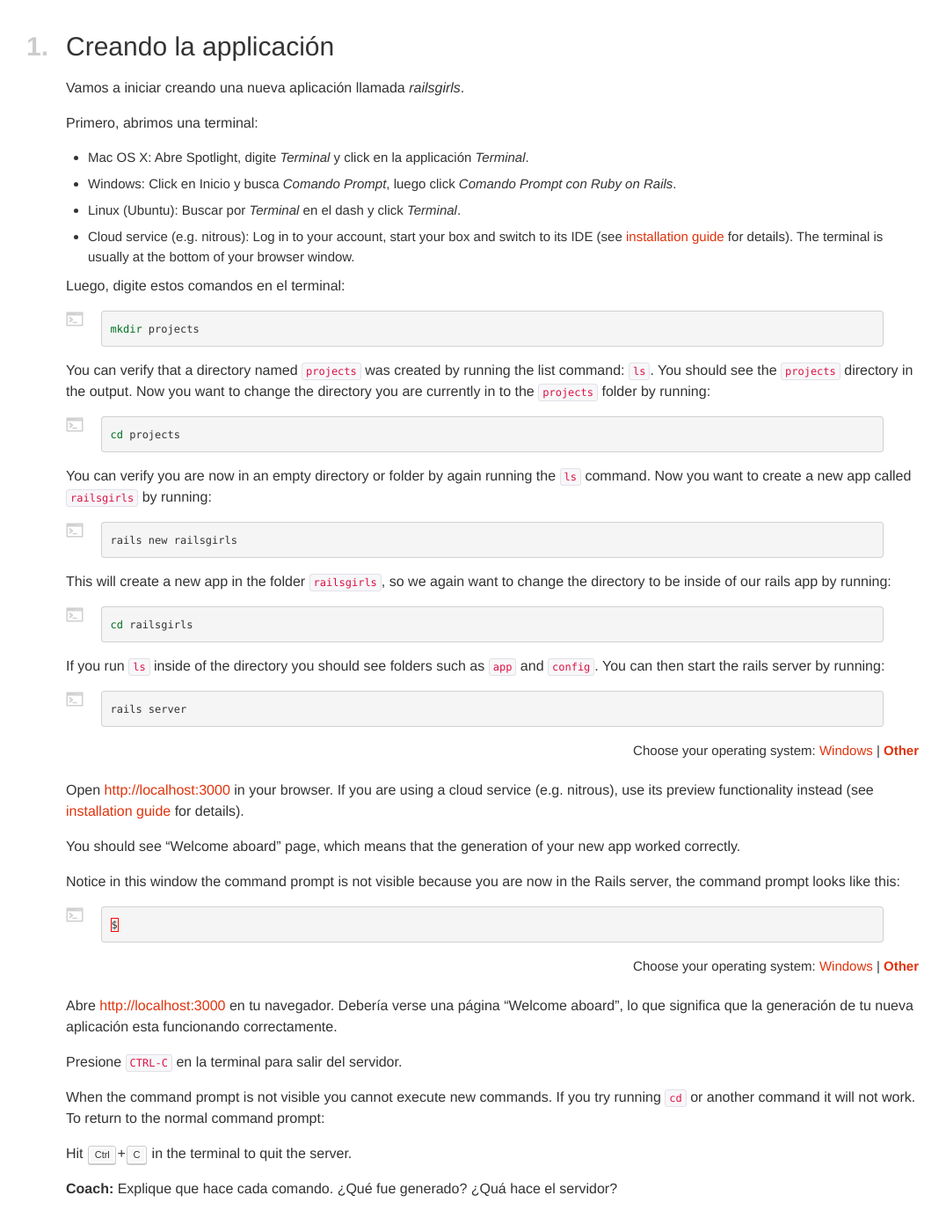
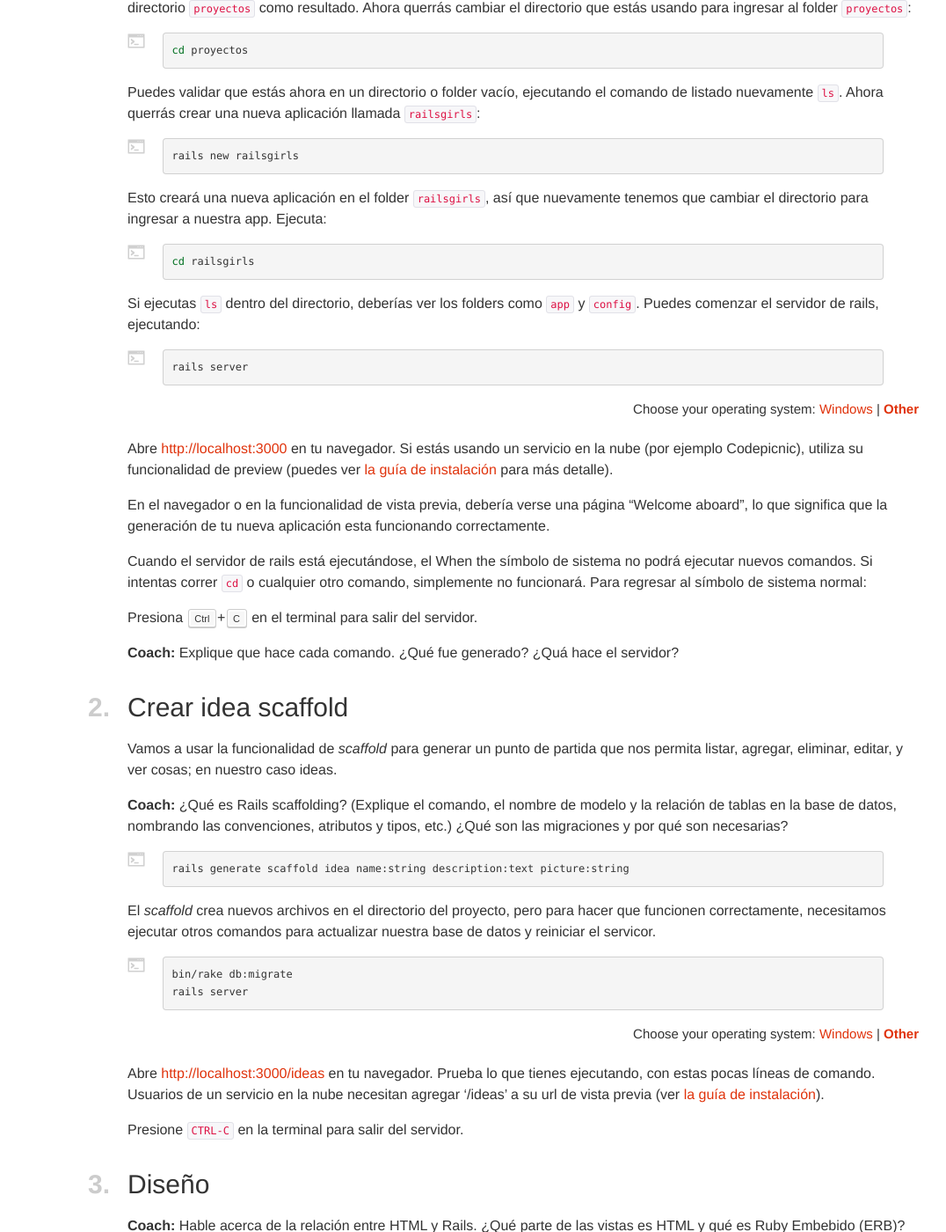
Before and after one commit to railsgirls/guides.railsgirls.com, a Jekyll site: the page built from _posts/2012-04-18-app.markdown, in a window 1280 px wide and 1400 px high, scrolled down 1315 px. Shown: the whole window at 88% size, without its empty margins (10-1086 px from the left). Built offline with Jekyll 4.4.1, drawn with Linux system fonts in a browser that asks for light colours; nearby versions of some CDN libraries; some of the changed text lies outside the part shown.

Commit message:
Review de la guia de la app Idea

````diff
--- a/_posts/2012-04-18-app.markdown
+++ b/_posts/2012-04-18-app.markdown
@@ -15,41 +15,22 @@ permalink: app
 
 <div class="indent" markdown="1">
 
-<h3><i class="icon-text-editor">&nbsp;</i></h3>
-### Editor de Texto
+<i class="icon-text-editor">&nbsp;</i> **Editor de Texto**
 
-[Sublime Text](http://www.sublimetext.com), [Komodo Edit](http://www.activestate.com/komodo-edit), Vim, Emacs, y Gedit son ejemplos de editors de textos que podrás usar para escribir código y editar archivos.
+[Atom](https://atom.io/), [Sublime Text](http://www.sublimetext.com), Vim, Emacs, y Gedit son ejemplos de editores de textos que podrás usar para escribir código y editar archivos.
 
-<h3><i class="icon-prompt">&nbsp;</i></h3>
-### Terminal (Conocido como Command Prompt en Windows)
+<h3><i class="icon-prompt">&nbsp;</i></h3> **Terminal**
+
+(Conocido como Command Prompt en Windows)
 Es el lugar donde inicias el servidor Rails y ejecutas comandos.
 
-<h3><i class="icon-browser">&nbsp;</i></h3>
-### Navegador web
+<h3><i class="icon-browser">&nbsp;</i></h3> **Navegador web**
+
 (Firefox, Safari, Chrome) para vizualizar tu aplicación.
-=======
 
-### Text Editor
+### Importante
 
-* [Atom](https://atom.io/), [Sublime Text](http://www.sublimetext.com),  Vim and Emacs are examples of text editors your can use for writing code and editing files.
-
-<h3><i class="icon-prompt">&nbsp;</i></h3>
-
-### Terminal (known as Command Prompt on Windows)
-
-* Where you start the rails server and run commands.
-
-<h3><i class="icon-browser">&nbsp;</i></h3>
-
-### Web browser
-
-* (Firefox, Safari, Chrome) for viewing your application.
-
-</div>
-
-### Important
-
-It is important that you select the instructions specific to your operating system - the commands you need to run on a Windows computer are slightly different to Mac or Linux. If you're having trouble check the Operating System switcher at the bottom of the commands. In case you're using a cloud service (e.g. nitrous), you need to run the Linux commands even if you are on a Windows computer.
+Es importante que selecciones las instrucciones específicas a tu sistema operativo. Los comandos que necesitas correr en una computadora de Windows son un poco diferentes de Mac o Linux. Si tienes problemas, revisa el Sistema Operativo al final de cada uno de los comandos. En el caso que estés usando un servicio de nubes, necesitas correr el comando Linux aún si estás en una computadora Windows.
 
 ## *1.*Creando la applicación
 
@@ -61,26 +42,27 @@ Primero, abrimos una terminal:
 * Mac OS X: Abre Spotlight, digite *Terminal* y click en la applicación *Terminal*.
 * Windows: Click en Inicio y busca *Comando Prompt*, luego click *Comando Prompt con Ruby on Rails*.
 * Linux (Ubuntu): Buscar por *Terminal* en el dash y click *Terminal*.
-* Cloud service (e.g. nitrous): Log in to your account, start your box and switch to its IDE (see [installation guide](/install#using-a-cloud-service) for details). The terminal is usually at the bottom of your browser window.
+* Servicio en la nube (por ejemplo: Codepicnic): Ingresa a tu cuenta, abre tu consola, en la vista de código (lee [la guía de instalación](/install#using-a-cloud-service) para más detalle).
 
 Luego, digite estos comandos en el terminal:
 
 <div class="os-specific">
   <div class="nix">
 {% highlight sh %}
-mkdir projects
+mkdir proyectos
+{% endhighlight %}
+
+<div>
+
+<p>Puedes validar que un directorio llamado <code>proyectos</code> ha sido creado ejecutando el comando de listado: <code>ls</code>. Puedes ver que el directorio <code>proyectos</code> como resultado. Ahora querrás cambiar el directorio que estás usando para ingresar al folder <code>proyectos</code>:</p>
+    </div>
+
+{% highlight sh %}
+cd proyectos
 {% endhighlight %}
 
     <div>
-<p>You can verify that a directory named <code>projects</code> was created by running the list command: <code>ls</code>. You should see the <code>projects</code> directory in the output. Now you want to change the directory you are currently in to the <code>projects</code> folder by running:</p>
-    </div>
-
-{% highlight sh %}
-cd projects
-{% endhighlight %}
-
-    <div>
-<p>You can verify you are now in an empty directory or folder by again running the <code>ls</code> command. Now you want to create a new app called <code>railsgirls</code> by running:</p>
+<p>Puedes validar que estás ahora en un directorio o folder vacío, ejecutando el comando de listado nuevamente <code>ls</code>. Ahora querrás crear una nueva aplicación llamada  <code>railsgirls</code>:</p>
     </div>
 
 {% highlight sh %}
@@ -88,7 +70,7 @@ rails new railsgirls
 {% endhighlight %}
 
     <div>
-<p>This will create a new app in the folder <code>railsgirls</code>, so we again want to change the directory to be inside of our rails app by running:</p>
+<p>Esto creará una nueva aplicación en el folder <code>railsgirls</code>, así que nuevamente tenemos que cambiar el directorio para ingresar a nuestra app. Ejecuta:</p>
     </div>
 
 {% highlight sh %}
@@ -96,7 +78,7 @@ cd railsgirls
 {% endhighlight %}
 
     <div>
-<p>If you run <code>ls</code> inside of the directory you should see folders such as <code>app</code> and <code>config</code>. You can then start the rails server by running:</p>
+<p>Si ejecutas <code>ls</code> dentro del directorio, deberías ver los folders como <code>app</code> y <code>config</code>. Puedes comenzar el servidor de rails, ejecutando:</p>
     </div>
 
 {% highlight sh %}
@@ -106,22 +88,22 @@ rails server
 
   <div class="win">
 {% highlight sh %}
-mkdir projects
+mkdir proyectos
 {% endhighlight %}
 
     <div>
-<p>You can verify that a directory named <code>projects</code> was created by running the list command: <code>dir</code>. You should see the <code>projects</code> directory in the output. Now you want to change the directory you are currently in to the <code>projects</code> folder by running:</p>
+<p>Puedes validar que un directorio llamado <code>proyectos</code> ha sido creado ejecutando el comando de listado: <code>dir</code>. Debes de poder ver el directorio <code>proyectos</code> en el resultado. Ahora quieres cambiar el directorio en el que actualmente te encuentras al folder de <code>proyectos</code>, ejecutando:</p>
     </div>
 
 {% highlight sh %}
-cd projects
+cd proyectos
 rails new railsgirls
 cd railsgirls
 rails server
 {% endhighlight %}
 
     <div>
-<p>You can verify you are now in an empty directory or folder by again running the <code>dir</code> command. Now you want to create a new app called <code>railsgirls</code> by running:</p>
+<p>Puedes validar que estás ahora en un directorio o folder vacío, ejecutando el comando de listado nuevamente <code>dir</code>. Ahora querrás crear una nueva aplicación llamada  <code>railsgirls</code>:</p>
     </div>
 
 {% highlight sh %}
@@ -129,7 +111,7 @@ rails new railsgirls
 {% endhighlight %}
 
     <div>
-<p>This will create a new app in the folder <code>railsgirls</code>, so we again want to change the directory to be inside of our rails app by running:</p>
+<p>Esto creará una nueva aplicación en el folder <code>railsgirls</code>, así que nuevamente tenemos que cambiar el directorio para ingresar a nuestra app. Ejecuta:</p>
     </div>
 
 {% highlight sh %}
@@ -137,7 +119,7 @@ cd railsgirls
 {% endhighlight %}
 
     <div>
-<p>If you run <code>dir</code> inside of the directory you should see folders such as <code>app</code> and <code>config</code>. You can then start the rails server by running:</p>
+<p>Si ejecutas <code>dir</code> dentro del directorio, deberías ver los folders como <code>app</code> y <code>config</code>. Puedes comenzar el servidor de rails, ejecutando:</p>
     </div>
 
 {% highlight sh %}
@@ -146,39 +128,20 @@ rails server
   </div>
 </div>
 
-Open <http://localhost:3000> in your browser. If you are using a cloud service (e.g. nitrous), use its preview functionality instead (see [installation guide](/install#using-a-cloud-service) for details).
+Abre [http://localhost:3000](http://localhost:3000) en tu navegador. Si estás usando un servicio en la nube (por ejemplo Codepicnic), utiliza su funcionalidad de preview (puedes ver [la guía de instalación](/install#using-a-cloud-service) para más detalle).
 
-You should see "Welcome aboard" page, which means that the generation of your new app worked correctly.
+En el navegador o en la funcionalidad de vista previa, debería verse una página "Welcome aboard", lo que significa que la generación de tu nueva aplicación esta funcionando correctamente.
 
-Notice in this window the command prompt is not visible because you are now in the Rails server, the command prompt looks like this:
+Cuando el servidor de rails está ejecutándose, el When the símbolo de sistema no podrá ejecutar nuevos comandos. Si intentas correr `cd` o cualquier otro comando, simplemente no funcionará. Para regresar al símbolo de sistema normal:
 
-<div class="os-specific">
-  <div class="nix">
-{% highlight sh %}
-$
-{% endhighlight %}
-  </div>
-  <div class="win">
-{% highlight sh %}
->
-{% endhighlight %}
-  </div>
-</div>
-
-Abre [http://localhost:3000](http://localhost:3000) en tu navegador. Debería verse una página "Welcome aboard", lo que significa que la generación de tu nueva aplicación esta funcionando correctamente.
-
-Presione `CTRL-C` en la terminal para salir del servidor.
-
-When the command prompt is not visible you cannot execute new commands. If you try running `cd` or another command it will not work. To return to the normal command prompt:
-
-Hit <kbd>Ctrl</kbd>+<kbd>C</kbd> in the terminal to quit the server.
+Presiona <kbd>Ctrl</kbd>+<kbd>C</kbd> en el terminal para salir del servidor.
 
 **Coach:** Explique que hace cada comando. ¿Qué fue generado? ¿Quá hace el servidor?
 
 
 ## *2.*Crear idea scaffold
 
-Vamos a usar la funcionalidad de scaffold para generar un punto de partida que nos permita listar, agregar, eliminar, editar, y ver cosas; en nuestro caso ideas.
+Vamos a usar la funcionalidad de *scaffold* para generar un punto de partida que nos permita listar, agregar, eliminar, editar, y ver cosas; en nuestro caso ideas.
 
 **Coach:** ¿Qué es Rails scaffolding? (Explique el comando, el nombre de modelo y la relación de tablas en la base de datos, nombrando las convenciones, atributos y tipos, etc.) ¿Qué son las migraciones y por qué son necesarias?
 
@@ -186,7 +149,7 @@ Vamos a usar la funcionalidad de scaffold para generar un punto de partida que n
 rails generate scaffold idea name:string description:text picture:string
 {% endhighlight %}
 
-The scaffold creates new files in your project directory, but to get it to work properly we need to run a couple of other commands to update our database and restart the server.
+El *scaffold* crea nuevos archivos en el directorio del proyecto, pero para hacer que funcionen correctamente, necesitamos ejecutar otros comandos para actualizar nuestra base de datos y reiniciar el servicor.
 
 <div class="os-specific">
   <div class="nix">
@@ -198,23 +161,15 @@ rails server
 
   <div class="win">
 {% highlight sh %}
-rails generate scaffold idea name:string description:text picture:string
-rake db:migrate
 ruby bin/rake db:migrate
 rails server
 {% endhighlight %}
   </div>
 </div>
 
-Abre [http://localhost:3000/ideas](http://localhost:3000/ideas) en tu navegador. Prueba lo que tienes ejecutando, con estas pocas líneas de comando.
+Abre [http://localhost:3000/ideas](http://localhost:3000/ideas) en tu navegador. Prueba lo que tienes ejecutando, con estas pocas líneas de comando. Usuarios de un servicio en la nube necesitan agregar '/ideas' a su url de vista previa (ver [la guía de instalación](/install#using-a-cloud-service)).
 
 Presione `CTRL-C` en la terminal para salir del servidor.
-
-Open <http://localhost:3000/ideas> in your browser. Cloud service (e.g. nitrous) users need to append '/ideas' to their preview url instead (see [installation guide](/install#using-a-cloud-service)).
-
-Click around and test what you got by running these few command-line commands.
-
-Hit <kbd>Ctrl</kbd>+<kbd>C</kbd> to quit the server again when you've clicked around a little.
 
 ## *3.*Diseño
 
@@ -231,8 +186,8 @@ Abre `app/views/layouts/application.html.erb` en tu editor de texto y encima de
 incluya
 
 {% highlight erb %}
-<link rel="stylesheet" href="//railsgirls.com/assets/bootstrap.css">
-<link rel="stylesheet" href="//railsgirls.com/assets/bootstrap-theme.css">
+<link rel="stylesheet" href="http://railsgirls.com/assets/bootstrap.css">
+<link rel="stylesheet" href="http://railsgirls.com/assets/bootstrap-theme.css">
 {% endhighlight %}
 
 y reemplace
@@ -300,16 +255,12 @@ rails server
 
 Ahora refresque el navegador para ver qué fue cambiado. Además puedes cambiar el HTML & CSS libremente.
 
-Now make sure you saved your files and refresh the browser to see what was changed. You can also change the HTML & CSS further.
-
-In case your Terminal shows you an error message that *sort of* implies there is something wrong with your JavaScript or CoffeeScript, install [nodejs](http://nodejs.org/download/). This issue should not appear when you've used the RailsInstaller (but when you've installed Rails via ```gem install rails```).
+En caso que tu terminal muestre un mensaje de error que *de alguna manera* implique que hay algo malo con tu JavaScript o CoffeeScript, instala [nodejs](http://nodejs.org/download/). Este problema no debería aparecer cuando has usado el RailsInstaller, pero cuando has instalado Rails via ```gem install rails```).
 
 **Coach:** Hable un poco acerca de CSS y layouts.
 
 
-## Paso 4: Agregando subida de imagenes
-
-## *4.*Adding picture uploads
+## *4.*Agregando subida de imagenes
 
 Necesitamos instalar una pieza de sotfware para nuestra subida de imagenes en Rails.
 
@@ -327,16 +278,13 @@ gem 'carrierwave'
 
 **Coach:** Explique qué son las librerias y por qué son muy útiles. Describe qué es el software open source.
 
+Si el servidor está corriendo. Presione <kbd>Ctrl</kbd>+<kbd>C</kbd> para cerrarlo.
+
 En la terminal ejecute:
-Hit <kbd>Ctrl</kbd>+<kbd>C</kbd> in the terminal to quit the server.
-
-In the terminal run:
 
 {% highlight sh %}
 bundle
 {% endhighlight %}
-
-En este punto necesitamos **reiniciar el proceso del servidor Rails** en la terminal. Es necesario para que la aplicación cargue la libreria adicionada.
 
 Ahora podemos generar el código para el manejo de uploads. En la terminal ejecutar:
 
@@ -344,17 +292,11 @@ Ahora podemos generar el código para el manejo de uploads. En la terminal ejecu
 rails generate uploader Picture
 {% endhighlight %}
 
-<<<<<<< HEAD
+Por favor reinicia el servidor de rails ahora.
+
+Nota: Algunas personas podrían estar usando una segunda terminal para correr el servidor de rails continuamente. Si es así, necesitas **reiniciar el proceso del servidor Rails** ahora. Esto es necesario para que la aplicación pueda cargar la librería.
+
 Abre `app/models/idea.rb` y debajo de la línea
-=======
-Please start the rails server now.
-
-Note: Some people might be using a second terminal to run the rails server continuously.
-If so you need to **restart the Rails server process** now.
-This is needed for the app to load the added library.
-
-Open `app/models/idea.rb` and under the line
->>>>>>> 5d6cda4fa8e5afb4858c87bc42efc90277e81278
 
 {% highlight ruby %}
 class Idea < ActiveRecord::Base
@@ -378,25 +320,23 @@ a
 <%= f.file_field :picture %>
 {% endhighlight %}
 
-<<<<<<< HEAD
-En tu navegador, agregar nueva idea con una imagen. Cuando cargas una imagen no se ve bien, porque te muestra sólo la ruta del archivo, Así que vamos arreglar eso.
-=======
-Sometimes, you might get an *TypeError: can't cast ActionDispatch::Http::UploadedFile to string*.
+A veces, podrías obtener el error *TypeError: can't cast ActionDispatch::Http::UploadedFile to string*.
 
-If this happens, in file `app/views/ideas/_form.html.erb` change the line
+Si esto sucede, en el archivo
+
+`app/views/ideas/_form.html.erb` cambia la línea
 
 {% highlight erb %}
 <%= form_for(@idea) do |f| %>
 {% endhighlight %}
 
-to
+a
 
 {% highlight erb %}
 <%= form_for @idea, :html => {:multipart => true} do |f| %>
 {% endhighlight %}
 
-In your browser, add new idea with a picture. When you upload a picture it doesn't look nice because it only shows a path to the file, so let's fix that.
->>>>>>> 5d6cda4fa8e5afb4858c87bc42efc90277e81278
+En tu navegador, agregar nueva idea con una imagen. Cuando cargas una imagen no se ve bien, porque te muestra sólo la ruta del archivo, Así que vamos arreglar eso.
 
 Abre `app/views/ideas/show.html.erb` y cambie
 
@@ -415,67 +355,41 @@ Ahora refresca tu navegador para ver los cambios.
 **Coach:** Hable un poco acerca de HTML.
 
 
-<<<<<<< HEAD
-## Paso 5: Ajustes finales en las rutas
+## *5.*Ajustes finales en las rutas
 
-Si al abrir [http://localhost:3000](http://localhost:3000) aún seguiremos viendo la página "Welcome aboard". Vamos a redireccionar a la página de ideas.
+Al abrir [http://localhost:3000](http://localhost:3000) (o tu url de vista previa, si estás usando un servicio en la nube) aún seguiremos viendo la página "Welcome aboard". Vamos a redireccionar a la página de ideas.
 
-En Mac OS X y Linux, en la terminal ejecute:
-=======
-## *5.*Finetune the routes
-
-Open <http://localhost:3000> (or your preview url, if you are using a cloud service). It still shows the "Welcome aboard" page. Let's make it redirect to the ideas page.
-
-Open `config/routes.rb` and after the first line add
->>>>>>> 5d6cda4fa8e5afb4858c87bc42efc90277e81278
+Abrir el archivo `config/routes.rb` y después de la primera línea, agregar
 
 {% highlight ruby %}
 root :to => redirect('/ideas')
 {% endhighlight %}
 
-<<<<<<< HEAD
-En Windows, en el command prompt ejecute:
-=======
-Test the change by opening the root path (that is, <http://localhost:3000/> or your preview url) in your browser.
->>>>>>> 5d6cda4fa8e5afb4858c87bc42efc90277e81278
+Prueba el cambio abriendo el url raíz (<http://localhost:3000/> o tu url de vista previa) en el navegador.
 
-**Coach:** Talk about routes, and include details on the order of routes and their relation to static files.
+**Coach:** Hable sobre rutas, e incluya los detalles en el orden de las rutas y su relación con los archivos estáticos.
 
-<<<<<<< HEAD
-Luego abre `config/routes.rb` y después de la primera linea agregar
-=======
-**Rails 3 users:** You will need to delete the index.html from the `/public/` folder for this to work.
->>>>>>> 5d6cda4fa8e5afb4858c87bc42efc90277e81278
+**Usuarios de Rails 3:** Necesitarás eliminar el archivo index.html del directorio `/public/` para que esto funcione.
 
-## Create static page in your app
+## Crea una página estática en tu app
 
-Lets add a static page to our app that will hold information about the author of this application — you!
+Agreguemos una página estática en nuestra aplicación que contenga información sobre el autor de la app -¡tú!
 
 {% highlight sh %}
 rails generate controller pages info
 {% endhighlight %}
 
-<<<<<<< HEAD
-Verifique el cambio abriendo la ruta raiz en tu navegador.
+Este comando creará un nuevo folder debajo de `app/views` llamado `/pages` y bajo éste, un archivo llamado `info.html.erb` que será tu página de información.
 
-**Coach:** Hable acerca de routes.
-=======
-This command will create you a new folder under `app/views` called `/pages` and under that a file called `info.html.erb` which will be your info page.
-
-It also adds a new simple route to your routes.rb.
+También agrega una nueva ruta simple a tu archivo **routes.rb**.
 
 {% highlight ruby %}
 get "pages/info"
 {% endhighlight %}
->>>>>>> 5d6cda4fa8e5afb4858c87bc42efc90277e81278
 
-Now you can open the file `app/views/pages/info.html.erb` and add information about you in HTML. To see your new info page, take your browser to <http://localhost:3000/pages/info> or, if you are a cloud service user, append '/pages/info' to your preview url.
+Ahora si abres el archivo `app/views/pages/info.html.erb` y agregas información sobre ti en HTML, serás capaz de ver tu nueva página de información. Sólo lleva tu navegador a <http://localhost:3000/pages/info> o si estás usando un servicio en la nube, agrega '/pages/info' a tu url de vista previa.
 
-<<<<<<< HEAD
-## ¿Qué sigue?
-=======
-## *6+.*What next?
->>>>>>> 5d6cda4fa8e5afb4858c87bc42efc90277e81278
+## *6+.*¿Qué sigue?
 
 * Agregar diseño usando HTML &amp; CSS
 * Agregar ratings
````
